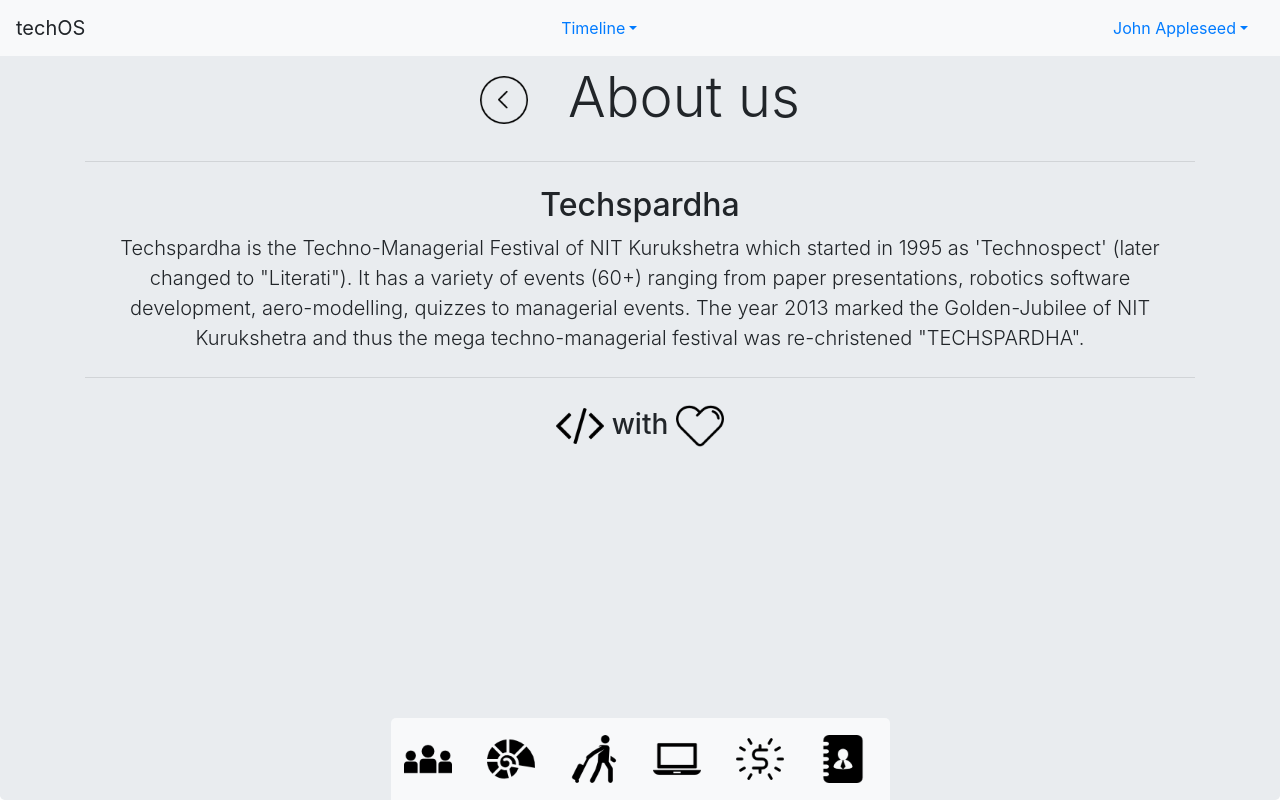
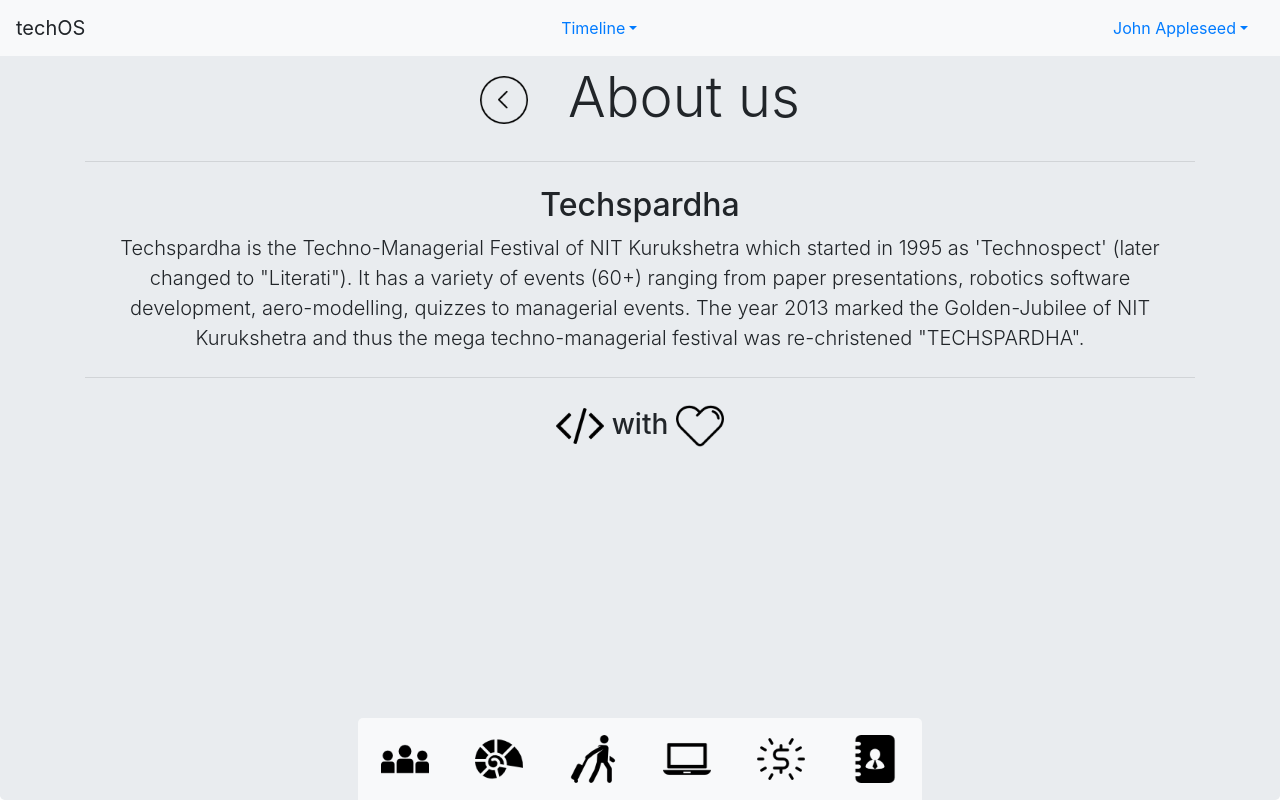
Before and after one commit to gawdsnitkkr/Techspardha-18-prime, a React (Create React App) app: page /aboutUs in a window 1280 px wide. Built offline with nearby package versions, Linux system fonts and the light colour scheme.

Commit message:
docker optimise

```diff
--- a/src/components/Doc/Doc.jsx
+++ b/src/components/Doc/Doc.jsx
@@ -2,44 +2,76 @@
 import { Link } from 'react-router-dom';
 import './Doc.css';
 
-const DOC = () => (
+const Buttons = (props) => {
+  const {
+    link, image, title, href,
+  } = props;
+  if (link) {
+    return (
+      <button type="button" className="btn dock-icon-btn" data-toggle="tooltip" data-placement="top" title={title}>
+        <Link to={link}>
+          <img src={image} className="dock-icon" alt="icon" />
+        </Link>
+      </button>
+    );
+  }
+  return (
+    <button type="button" className="btn dock-icon-btn" data-toggle="tooltip" data-placement="top" title={title}>
+      <a href={href} target="_blank">
+        <img src={image} className="dock-icon" alt="icon" />
+      </a>
+    </button>
+  );
+};
+
+const DOC = () => {
+  const dockerButtons = [
+    {
+      link: '/aboutUs',
+      title: 'About us',
+      image: '/images/doc/aboutus.png',
+    },
+    {
+      link: '/exhibitions',
+      title: 'Exhibitions',
+      image: '/images/doc/exhibition.png',
+    },
+    {
+      link: '/guestLectures',
+      title: 'Guest lectures',
+      image: '/images/doc/guest.png',
+    },
+    {
+      href: 'https://techspardha.org/Hackathon/',
+      title: 'Hackathon',
+      image: '/images/doc/hackathon.png',
+    },
+    {
+      link: '/sponsers',
+      title: 'Sponsors',
+      image: '/images/doc/sponsor.png',
+    },
+    {
+      link: '/contactUs',
+      title: 'Contact us',
+      image: '/images/doc/contact.png',
+    },
+  ];
+  return (
     <footer className="fixed-bottom" id="dock">
       <div className="container">
         <div className="btn-group bg-light" role="group" aria-label="dockIcons">
-        <button type="button" className="btn dock-icon-btn" data-toggle="tooltip" data-placement="top" title="About us">
-          <Link to="/aboutUs">
-            <img src="/images/doc/aboutus.png" className="dock-icon" alt="icon" />
-          </Link>
-        </button>
-        <button type="button" className="btn dock-icon-btn" data-toggle="tooltip" data-placement="top" title="Exhibitions">
-          <a href="#exhibition">
-            <img src="/images/doc/exhibition.png" className="dock-icon" alt="icon" />
-          </a>
-        </button>
-        <button type="button" className="btn dock-icon-btn" data-toggle="tooltip" data-placement="top" title="Guest lecture">
-          <Link to="/guestLectures">
-            <img src="/images/doc/guest.png" className="dock-icon" alt="icon" />
-          </Link>
-        </button>
-        <button type="button" className="btn dock-icon-btn" data-toggle="tooltip" data-placement="top" title="Hackathon">
-          <a href="https://techspardha.org/Hackathon/" target="_blank">
-            <img src="/images/doc/hackathon.png" className="dock-icon" alt="icon" />
-          </a>
-        </button>
-        <button type="button" className="btn dock-icon-btn" data-toggle="tooltip" data-placement="top" title="Sponsors">
-          <Link to="sponsers">
-            <img src="/images/doc/sponsor.png" className="dock-icon" alt="icon" />
-          </Link>
-        </button>
-        <button type="button" className="btn dock-icon-btn" data-toggle="tooltip" data-placement="top" title="Contact us">
-          <Link to="/contactUs">
-            <img src="/images/doc/contact.png" className="dock-icon" alt="icon" />
-          </Link>
-        </button>
+          {
+            dockerButtons.map(i => (
+              <div key={i.title}>
+                <Buttons link={i.link} image={i.image} title={i.title} href={i.href} />
+              </div>
+            ))
+          }
         </div>
       </div>
     </footer>
-
   );
+};
 
 export default DOC;
```
Lines whose indentation alone changed are shown as unchanged.
